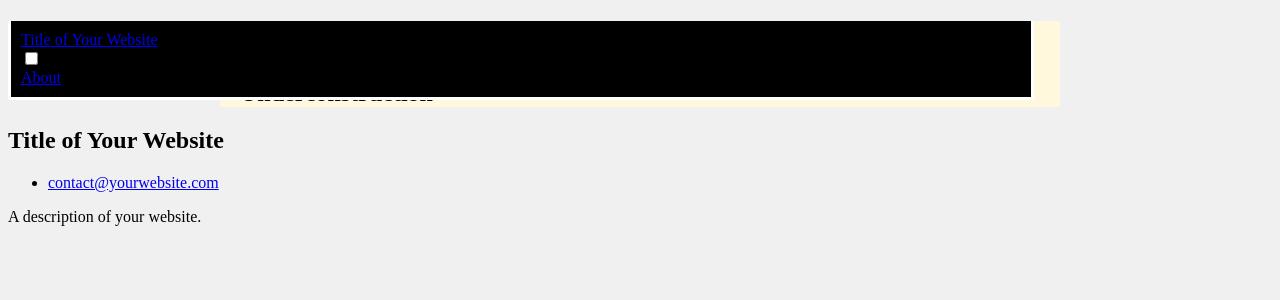
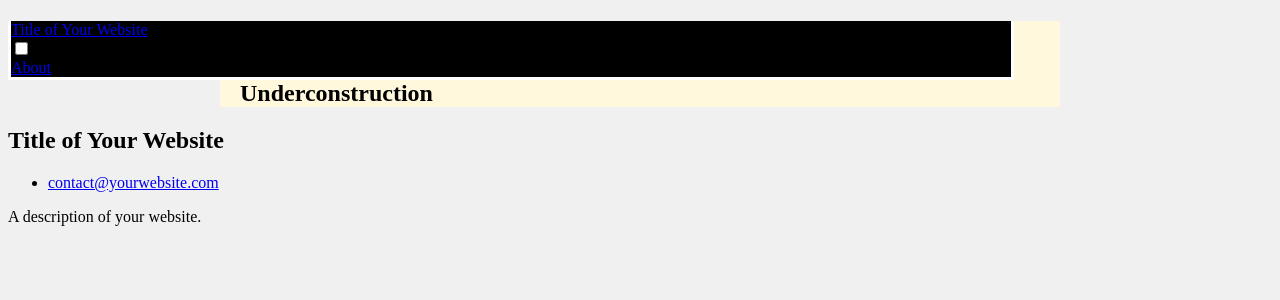
Before and after one commit to spacepowermonkey/monkeyfolio, a Jekyll site: the page built from index.md, in a window 1280 px wide. Shown: the top 300 px of the page. Built offline with Jekyll 4.4.1, drawn with Linux system fonts in a browser that asks for light colours; our own code applies the rules of GitHub Pages for plain Markdown files.

Commit message:
Tweak default structure

```diff
--- a/assets/css/structure.css
+++ b/assets/css/structure.css
@@ -10,7 +10,6 @@ img {
     margin: 0 auto;
     max-width: 1000px;
     width: 100%;
-    padding: 10px; /* Add padding for better styling */
     z-index: 1000; /* Ensure the header is above other elements */
 }
 
```
